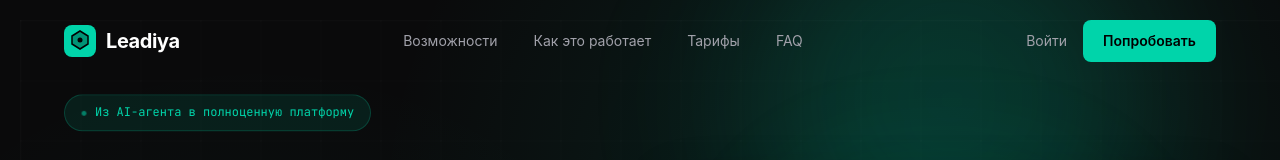
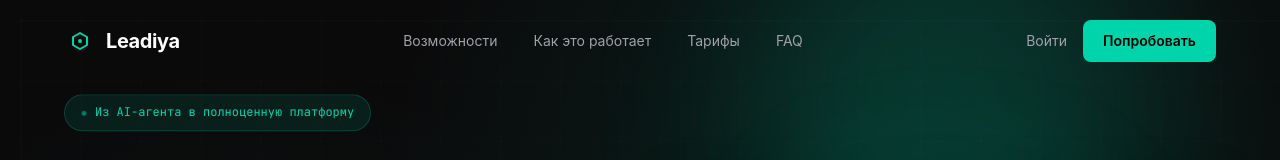
Before and after one commit to DaurenNope/leadiya_website, a React (Vite) app: page / in a window 1280 px wide. Shown: the top 160 px of the page. Built offline with nearby package versions, Linux system fonts and the light colour scheme; a web font is replaced by a local one.

Commit message:
Clean up logo design

```diff
--- a/src/components/Footer.tsx
+++ b/src/components/Footer.tsx
@@ -2,10 +2,9 @@ import '../styles/footer.css'
 
 const Logo = () => (
   <svg width="24" height="24" viewBox="0 0 32 32" fill="none">
-    <rect width="32" height="32" rx="8" fill="var(--accent)"/>
-    <path d="M8 11L16 6L24 11V19L16 24L8 19V11Z" fill="#000" fillOpacity="0.3"/>
-    <path d="M8 11L16 6L24 11V19L16 24L8 19V11Z" stroke="#000" strokeWidth="1.5"/>
-    <circle cx="16" cy="15" r="2.5" fill="#000"/>
+    <rect width="32" height="32" rx="8" fill="#0A0A0B"/>
+    <path d="M9 12L16 8L23 12V20L16 24L9 20V12Z" stroke="var(--accent)" stroke-width="2" stroke-linejoin="round" fill="none"/>
+    <circle cx="16" cy="16" r="2" fill="var(--accent)"/>
   </svg>
 )
 
--- a/src/components/Nav.tsx
+++ b/src/components/Nav.tsx
@@ -3,10 +3,9 @@ import '../styles/nav.css'
 
 const Logo = () => (
   <svg width="32" height="32" viewBox="0 0 32 32" fill="none">
-    <rect width="32" height="32" rx="8" fill="var(--accent)"/>
-    <path d="M8 11L16 6L24 11V19L16 24L8 19V11Z" fill="#000" fillOpacity="0.3"/>
-    <path d="M8 11L16 6L24 11V19L16 24L8 19V11Z" stroke="#000" strokeWidth="1.5"/>
-    <circle cx="16" cy="15" r="2.5" fill="#000"/>
+    <rect width="32" height="32" rx="8" fill="#0A0A0B"/>
+    <path d="M9 12L16 8L23 12V20L16 24L9 20V12Z" stroke="var(--accent)" stroke-width="2" stroke-linejoin="round" fill="none"/>
+    <circle cx="16" cy="16" r="2" fill="var(--accent)"/>
   </svg>
 )
 
```
Also changed, not shown: public/logo.svg, 2 other files (tests, documents, lock files or other folders).
